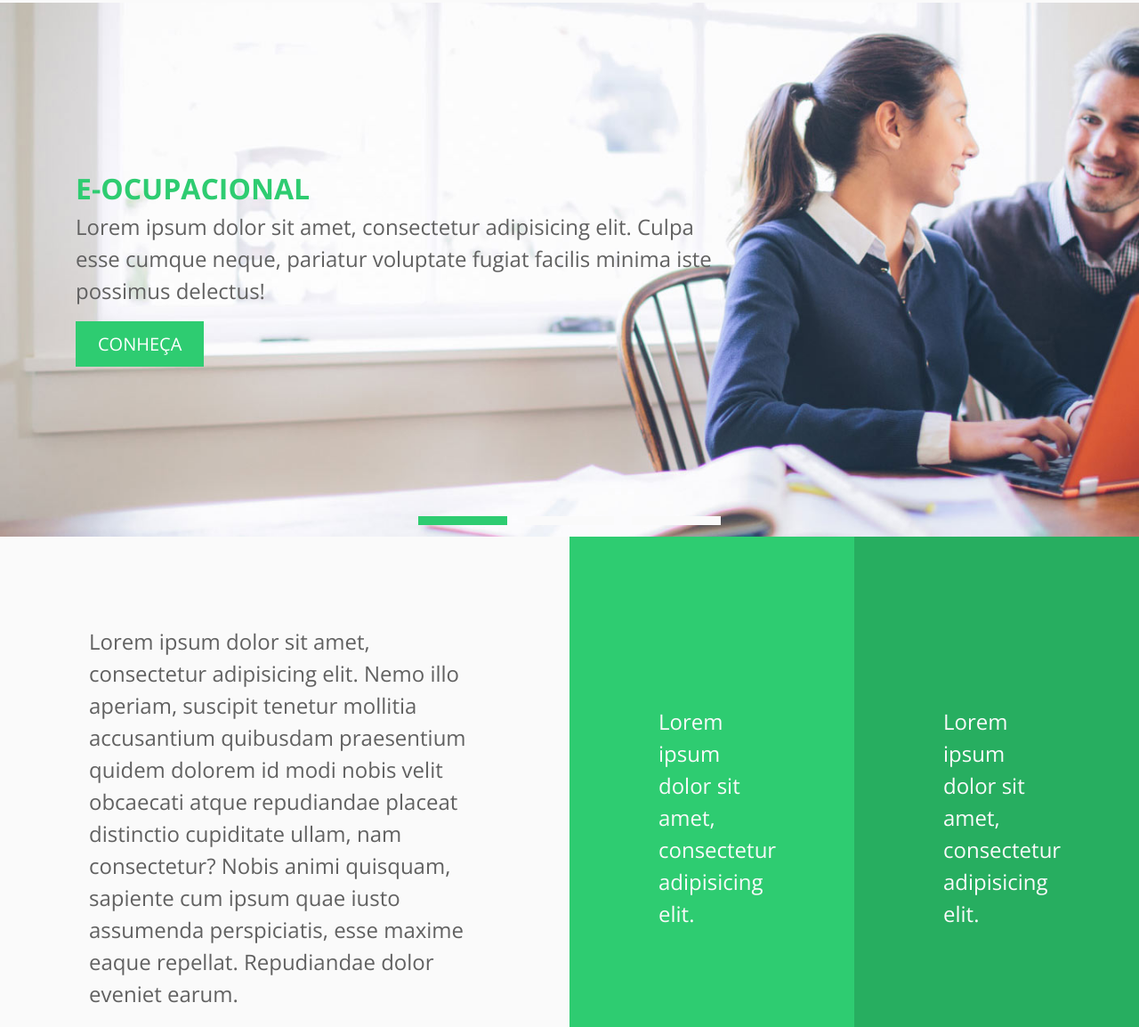
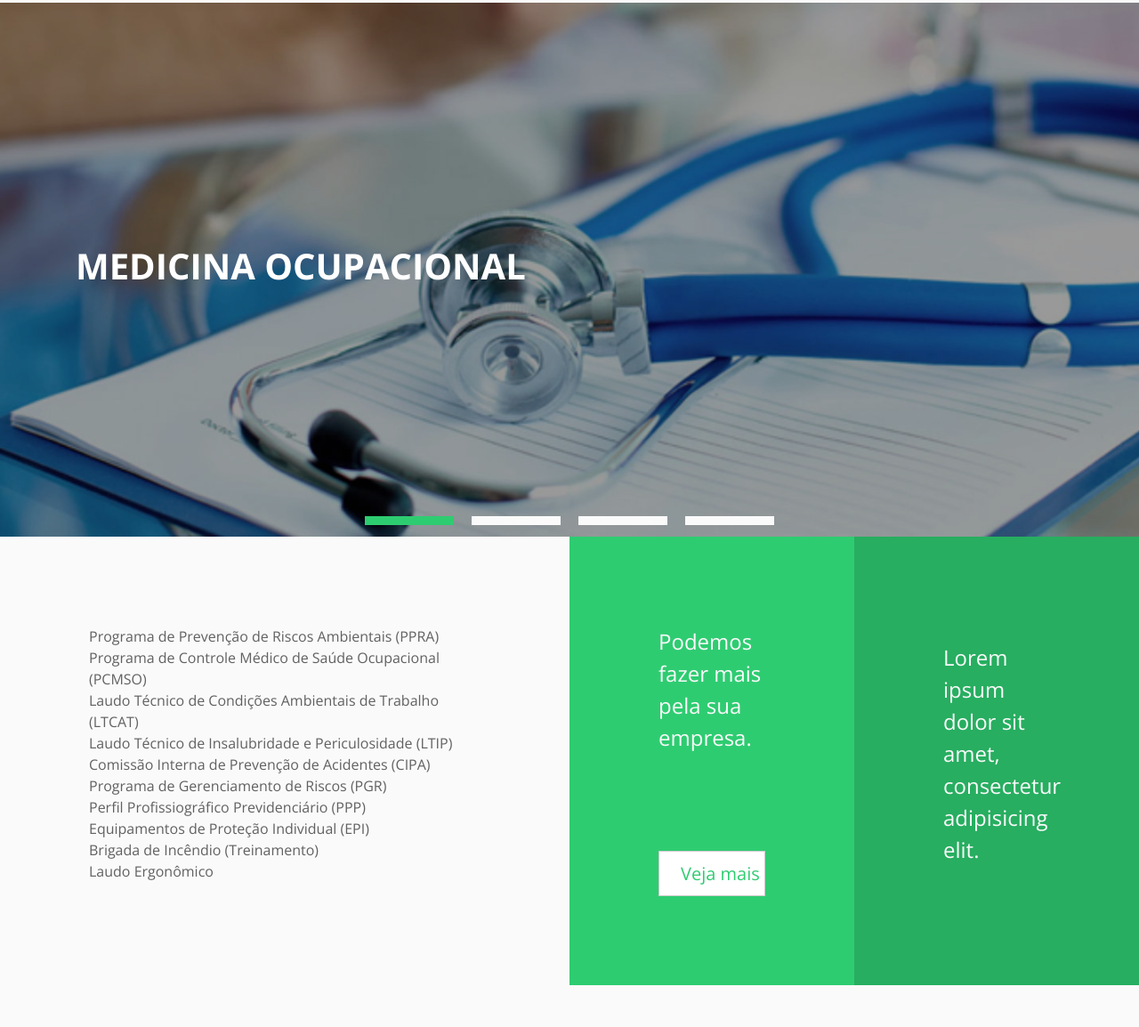
Before and after one commit to FelipeGangrel/virtua, a website: page index.html in a window 1280 px wide. Shown: the part 797-1951 px from the top of the page at 89% size. Drawn offline with nearby package versions, Linux system fonts and the light colour scheme; some packages are replaced by stand-ins of ours.

Commit message:
Adicionando conteúdo

```diff
--- a/index.html
+++ b/index.html
@@ -42,12 +42,11 @@
   <div id="slider-produtos" data-slick='{"slidesToShow": 1, "slidesToScroll": 1}'>
 
     <div class="slide-1">
+      <div class="filter"></div>
       <div class="container">
         <div class="row align-items-center">
-          <div class="col-sm-8">
-            <h2>E-Ocupacional</h2>
-            <p>Lorem ipsum dolor sit amet, consectetur adipisicing elit. Culpa esse cumque neque, pariatur voluptate fugiat facilis minima iste possimus delectus!</p>
-            <a href="/" class="btn btn-primary btn-lg">CONHEÇA</a>
+          <div class="col-sm-12">
+            <h1>Medicina Ocupacional</h1>
           </div>
         </div>
       </div>
@@ -56,9 +55,8 @@
     <div class="slide-2">
       <div class="container">
         <div class="row align-items-center">
-          <div class="col-sm-8 offset-sm-2">
-            <h2>Lorem ipsum dolor sit amet.</h2>
-            <p>Lorem ipsum dolor sit amet, consectetur adipisicing elit. Culpa esse cumque neque, pariatur voluptate fugiat facilis minima iste possimus delectus!</p>
+          <div class="col-sm-12">
+            <h1>Exames Médicos Ocupacionais</h1>
           </div>
         </div>
       </div>
@@ -67,12 +65,17 @@
     <div class="slide-3">
       <div class="container">
         <div class="row align-items-center">
-          <div class="col-sm-6">
-            <h2>Lorem ipsum dolor sit amet.</h2>
-            <p>Lorem ipsum dolor sit amet, consectetur adipisicing elit. Culpa esse cumque neque, pariatur voluptate fugiat facilis minima iste possimus delectus!</p>
+          <div class="col-sm-12">
+            <h1>Exames Complementares</h1>
           </div>
-          <div class="col-sm-6">
-            <p>Lorem ipsum dolor sit amet, consectetur adipisicing elit. Ipsum sapiente quos quae consectetur fugit incidunt corporis, esse nihil? Placeat, laboriosam.</p>
+        </div>
+      </div>
+    </div>
+
+    <div class="slide-4">
+      <div class="container">
+        <div class="row align-items-center">
+          <div class="col-sm-12">
           </div>
         </div>
       </div>
@@ -86,11 +89,23 @@
     <div class="row">
       <div class="col-lg-6 col-md-12 coluna coluna-1 wow fadeInLeft">
         <div class="content">
-          <p>Lorem ipsum dolor sit amet, consectetur adipisicing elit. Nemo illo aperiam, suscipit tenetur mollitia accusantium quibusdam praesentium quidem dolorem id modi nobis velit obcaecati atque repudiandae placeat distinctio cupiditate ullam, nam consectetur? Nobis animi quisquam, sapiente cum ipsum quae iusto assumenda perspiciatis, esse maxime eaque repellat. Repudiandae dolor eveniet earum.</p>
+          <ul class="list-unstyled">
+            <li>Programa de Prevenção de Riscos Ambientais (PPRA)</li>
+            <li>Programa de Controle Médico de Saúde Ocupacional (PCMSO)</li>
+            <li>Laudo Técnico de Condições Ambientais de Trabalho (LTCAT)</li>
+            <li>Laudo Técnico de Insalubridade e Periculosidade (LTIP)</li>
+            <li>Comissão Interna de Prevenção de Acidentes (CIPA)</li>
+            <li>Programa de Gerenciamento de Riscos (PGR)</li>
+            <li>Perfil Profissiográfico Previdenciário (PPP)</li>
+            <li>Equipamentos de Proteção Individual (EPI)</li>
+            <li>Brigada de Incêndio (Treinamento)</li>
+            <li>Laudo Ergonômico</li>
+          </ul>
         </div>
       </div>
       <div class="col-lg-3 col-md-6 coluna coluna-2 wow fadeInDown">
-        <p>Lorem ipsum dolor sit amet, consectetur adipisicing elit.</p>
+        <p>Podemos fazer mais pela sua empresa.</p>
+        <a href="#" class="btn btn-lg btn-secondary btn-block">Veja mais</a>
       </div>
       <div class="col-lg-3 col-md-6 coluna coluna-3 wow fadeInUp">
         <p>Lorem ipsum dolor sit amet, consectetur adipisicing elit.</p>
--- a/src/scss/app.scss
+++ b/src/scss/app.scss
@@ -252,8 +252,9 @@ section#banners{
   #slider-produtos{
     position: relative;
     .slick-slide{
+      position: relative;
       min-height: 600px;
-      background-image: url('../../img/slide.jpg');
+      color: #FFF;
       background-size: cover;
       background-position: center center;
       background-repeat: no-repeat;
@@ -265,12 +266,24 @@ section#banners{
       .row{
         min-height: 600px;
       }
-      h2{
+      h1,h2,h3{
         text-transform: uppercase;
-        color: $green_1;
+        color: #FFF;
         font-weight: 700;
       }
     }
+    .slick-slide .filter{
+      position: absolute;
+      top: 0;
+      bottom: 0;
+      left: 0;
+      right: 0;
+      background-color: rgba(#000, .4);
+    }
+    .slick-slide.slide-1{ background-image: url('../../img/slides/img1.jpg'); }
+    .slick-slide.slide-2{ background-image: url('../../img/slides/img3.jpg'); }
+    .slick-slide.slide-3{ background-image: url('../../img/slides/img4.jpg'); }
+    .slick-slide.slide-4{ background-image: url('../../img/slides/img2.png'); }
     ul.slick-dots{
       @extend .list-unstyled;
       position: absolute;
@@ -319,6 +332,7 @@ section#intro{
     &.coluna-1{
       background-color: $grey_50;
       justify-content: flex-end;
+      font-size: 1em;
       .content{
         @include breakpoint(md){
             max-width: 570px;
@@ -328,11 +342,15 @@ section#intro{
     &.coluna-2{
       background-color: $green_1;
       color: $grey_50;
-      // box-shadow: 0px 0px 10px 5px rgba(#333, .3);
+      display: flex;
+      flex-direction: column;
+      justify-content: space-between;
+      a.btn{
+        color: $green_1;
+      }
     }
     &.coluna-3{
       background-color: $green_2;
-      // box-shadow: 0px 0px 10px 5px rgba(#333, .5);
       color: $grey-50;
     }
   }
```
Also changed, not shown: dist/css/app.css, dist/js/app.min.js, dist/js/plugins.min.js, img/slides/img1.jpg (added), img/slides/img3.jpg (added), img/slides/img4.jpg (added), 2 other files.
